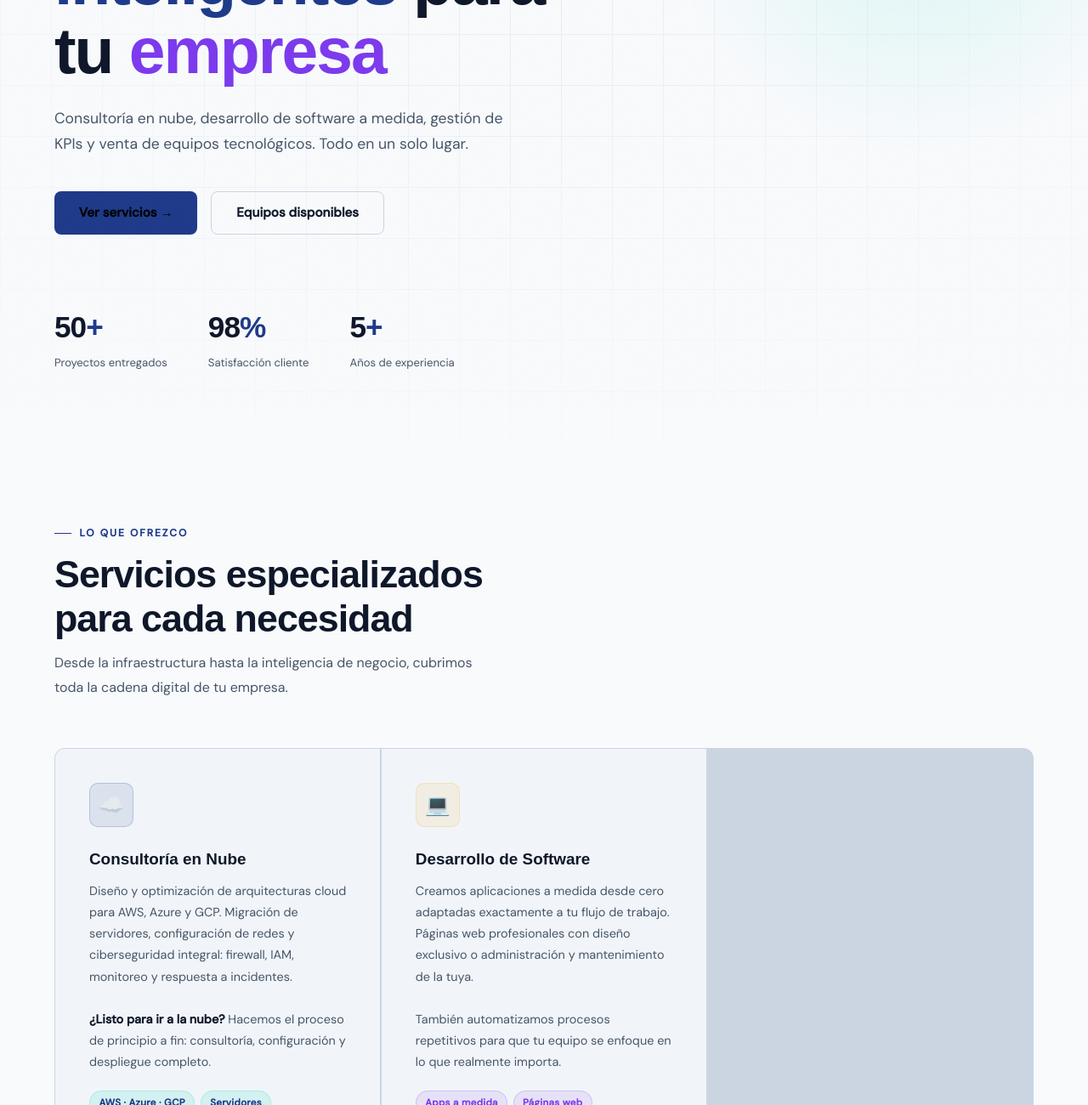
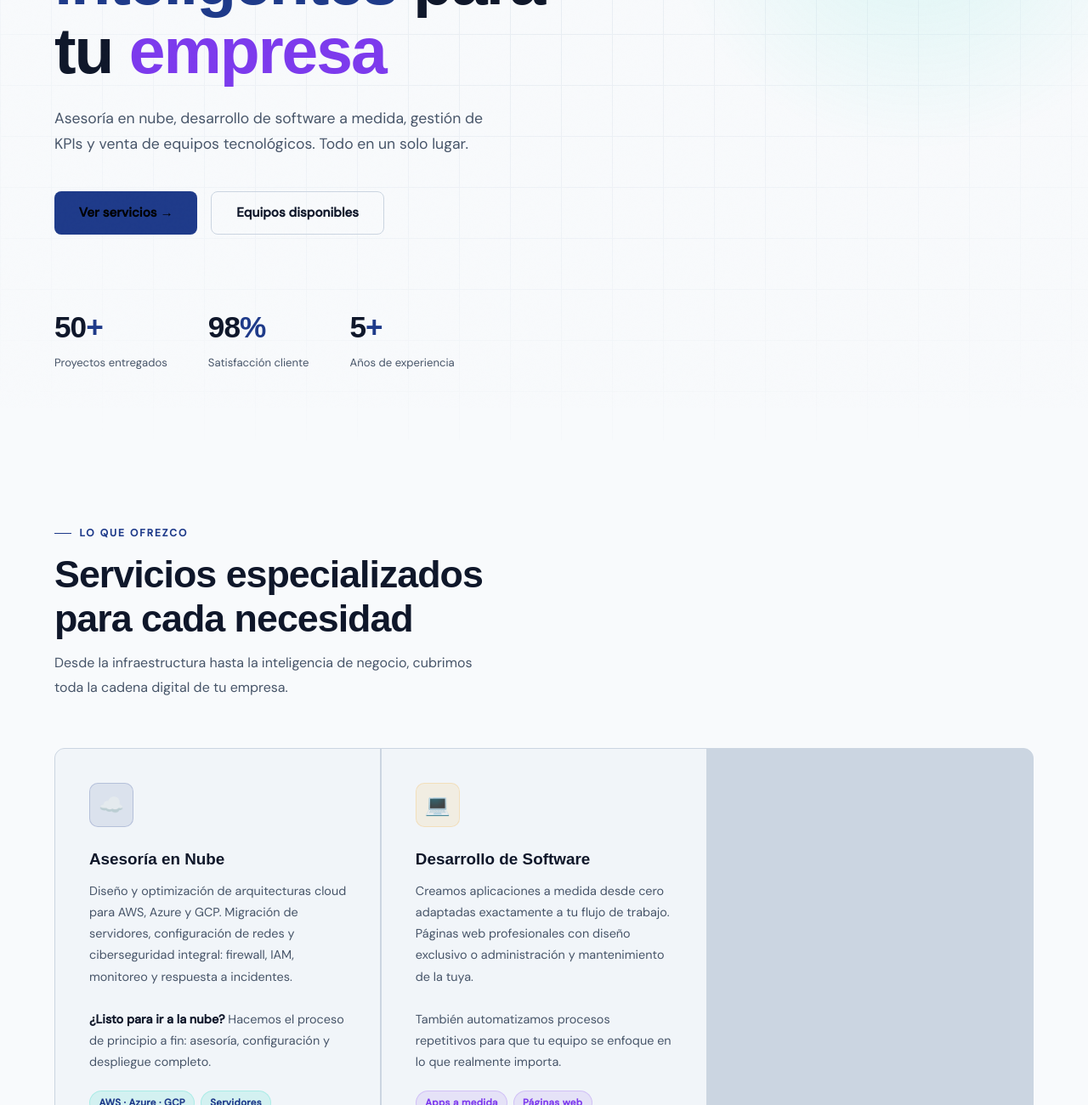
Before and after one commit to barenas12/b-s-inventory, a plain HTML site: page index.html in a window 1280 px wide. Shown: the part 320-1620 px from the top of the page at 85% size. Drawn offline with Linux system fonts and the light colour scheme.

Commit message:
Page Full

```diff
--- a/index.html
+++ b/index.html
@@ -3,7 +3,7 @@
 <head>
   <meta charset="UTF-8" />
   <meta name="viewport" content="width=device-width, initial-scale=1.0"/>
-  <title>B&S Inventory — Consultoría · Desarrollo · Equipos</title>
+  <title>B&S Inventory — Asesoría · Desarrollo · Equipos</title>
   <link rel="preconnect" href="https://fonts.googleapis.com"/>
   <link rel="preconnect" href="https://fonts.gstatic.com" crossorigin/>
   <link href="https://fonts.googleapis.com/css2?family=Syne:wght@400;600;700;800&family=DM+Sans:ital,wght@0,300;0,400;0,500;1,300&display=swap" rel="stylesheet"/>
@@ -50,7 +50,7 @@
       tu <span class="accent2">empresa</span>
     </h1>
     <p class="hero-sub">
-      Consultoría en nube, desarrollo de software a medida, gestión de KPIs
+      Asesoría en nube, desarrollo de software a medida, gestión de KPIs
       y venta de equipos tecnológicos. Todo en un solo lugar.
     </p>
     <div class="hero-actions">
@@ -89,13 +89,13 @@
       <!-- CLOUD -->
       <div class="service-card">
         <div class="service-icon teal">☁️</div>
-        <div class="service-name">Consultoría en Nube</div>
+        <div class="service-name">Asesoría en Nube</div>
         <div class="service-desc">
           Diseño y optimización de arquitecturas cloud para AWS, Azure y GCP.
           Migración de servidores, configuración de redes y ciberseguridad
           integral: firewall, IAM, monitoreo y respuesta a incidentes.<br><br>
           <strong style="color:var(--text)">¿Listo para ir a la nube?</strong>
-          Hacemos el proceso de principio a fin: consultoría, configuración
+          Hacemos el proceso de principio a fin: asesoría, configuración
           y despliegue completo.
         </div>
         <div class="service-tags">
```
